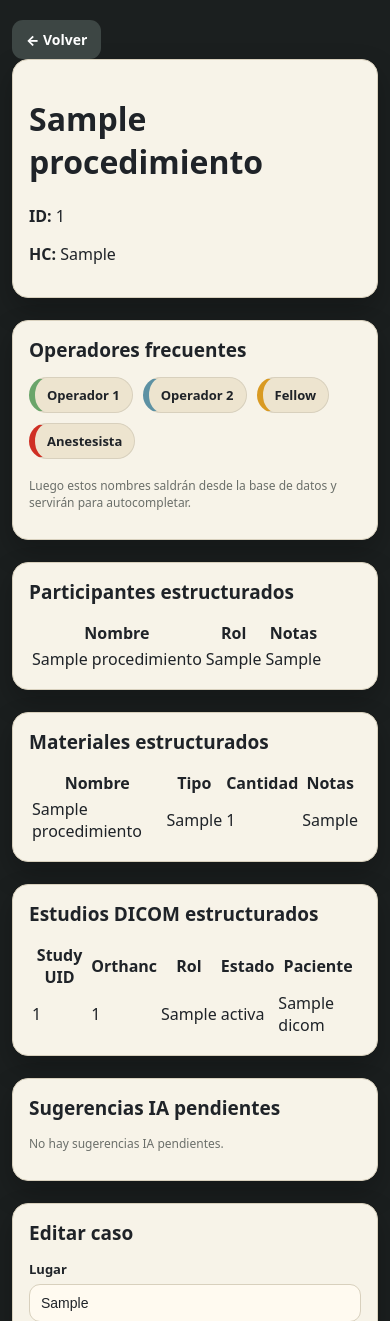
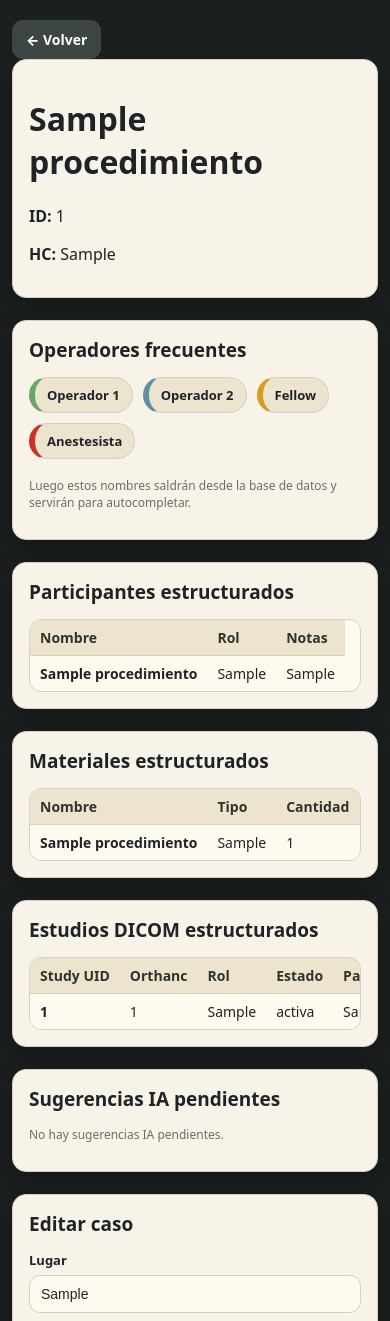
Before and after one commit to superegi/angiopacs, a FastAPI app: page /procedimientos/1 in a window 390 px wide. Shown: the part 92-1413 px from the top of the page. Run offline with FastAPI, Linux system fonts and the light colour scheme; tables that the repository leaves empty hold one stand-in row (values such as "Sample post").

Commit message:
ANGIO-003b: mejora visualizacion de tablas estructuradas

```diff
--- a/backend/static/css/style.css
+++ b/backend/static/css/style.css
@@ -544,3 +544,79 @@ video {
     min-width: 1050px;
   }
 }
+
+/* ANGIO-003b: tablas estructuradas en detalle de caso */
+.card table {
+  width: 100%;
+  border-collapse: collapse;
+  background: var(--card-2);
+  border: 1px solid var(--border);
+  border-radius: 12px;
+  overflow: hidden;
+  margin-top: 10px;
+  display: block;
+  overflow-x: auto;
+  white-space: nowrap;
+}
+
+.card thead,
+.card tbody,
+.card tr {
+  width: 100%;
+}
+
+.card th,
+.card td {
+  padding: 10px 12px;
+  border-bottom: 1px solid var(--border);
+  text-align: left;
+  font-size: 14px;
+  vertical-align: top;
+}
+
+.card th {
+  background: #ede4cf;
+  color: #2e332f;
+  font-weight: 800;
+}
+
+.card tr:last-child td {
+  border-bottom: none;
+}
+
+.card td {
+  color: var(--text);
+}
+
+.card td:first-child {
+  font-weight: 600;
+}
+
+@media (max-width: 760px) {
+  .two {
+    grid-template-columns: 1fr;
+  }
+
+  .brand {
+    align-items: flex-start;
+    flex-direction: column;
+  }
+
+  .container {
+    padding: 0 12px 32px;
+  }
+
+  .card {
+    padding: 16px;
+    border-radius: 14px;
+  }
+
+  .card table {
+    font-size: 13px;
+  }
+
+  .card th,
+  .card td {
+    padding: 8px 10px;
+  }
+}
```
